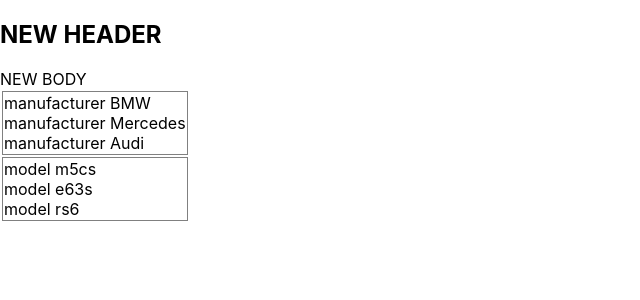
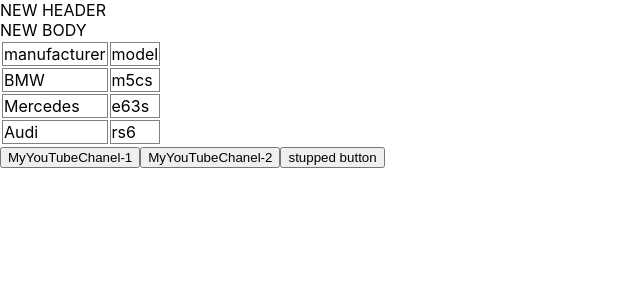
Before and after one commit to VitalickWeb/study-git, a React (Create React App) app: page / in a window 1280 px wide. Shown: the top 300 px of the page, without its empty margins (0-640 px from the left). Built offline with nearby package versions, Linux system fonts and the light colour scheme.

Commit message:
add file useState

```diff
--- a/src/App.tsx
+++ b/src/App.tsx
@@ -1,21 +1,49 @@
 import React from 'react';
 import './App.css';
-import { Header } from './Header';
-import { Body } from './Body';
+import {Header} from './Header';
+import {Body} from './Body';
 import {CarsType, Footer} from './Footer';
+import {UniversalButton} from "./components/button/UniversalButton";
 
 
 const App = () => {
     const topCars: Array<CarsType> = [
-        {manufacturer:'BMW', model:'m5cs'},
-        {manufacturer:'Mercedes', model:'e63s'},
-        {manufacturer:'Audi', model:'rs6'}
+        {manufacturer: 'BMW', model: 'm5cs'},
+        {manufacturer: 'Mercedes', model: 'e63s'},
+        {manufacturer: 'Audi', model: 'rs6'}
     ]
+
+
+    //Прописываем логику на кнопку выше
+    const buttonFoo1 = (subscriber: string, age: number) => {
+        console.log(subscriber, age);
+    }
+    const buttonFoo2 = (subscriber: string, age: number) => {
+        console.log(subscriber, age);
+    }
+    const buttonFoo3 = () => {
+        console.log('i am stupped button');
+    }
     return (
         <div className="App">
             <Header title={'NEW HEADER'}/>
             <Body title={'NEW BODY'}/>
-            <Footer cars={topCars} />
+            <Footer cars={topCars}/>
+
+            <div>
+                <UniversalButton
+                    name={'MyYouTubeChanel-1'}
+                    callBack={() => buttonFoo1('Vit here', 41)}
+                />
+                <UniversalButton
+                    name={'MyYouTubeChanel-2'}
+                    callBack={() => buttonFoo2('Liza here', 15)}
+                />
+                <UniversalButton
+                    name={'stupped button'}
+                    callBack={buttonFoo3}
+                />
+            </div>
         </div>
     );
 }
--- a/src/Footer.tsx
+++ b/src/Footer.tsx
@@ -7,31 +7,25 @@ type FooterCarsType = {
 }
 
 export const Footer = (props: FooterCarsType) => {
+    const carsRender = props.cars.map((manufacturerCar, i) => {
+        return (
+            <tr key={i}>
+                <td>{manufacturerCar.manufacturer}</td>
+                <td>{manufacturerCar.model}</td>
+            </tr>
+        )
+    });
 
-    /* const carsModel = props.cars.map((elem, i) => {
-         return <tr key={i}><td>{`manufacturer ${elem.manufacturer} model ${elem.model}`}</td></tr>
-     });*/
-    const carsModel1 = props.cars.map((manufacturerCar, i) => {
-        return <div key={i}>{`manufacturer ${manufacturerCar.manufacturer}`}</div>
-    });
-    const carsModel2 = props.cars.map((ModelCar, i) => {
-        return <div key={i}>{`model ${ModelCar.model}`}</div>
-    });
     return (
         <table className={'manufacturer'}>
             <thead>
-                <tr>
-                    <td>
-                        {carsModel1}
-                    </td>
-                </tr>
+            <tr>
+                <td>manufacturer</td>
+                <td>model</td>
+            </tr>
             </thead>
             <tbody>
-                <tr>
-                    <td>
-                        {carsModel2}
-                    </td>
-                </tr>
+                {carsRender}
             </tbody>
         </table>
     );
--- a/src/Header.tsx
+++ b/src/Header.tsx
@@ -1,11 +1,15 @@
+import React from "react";
+
 type HeaderType = {
     title: string
 }
 
 export const Header = (props: HeaderType) => {
+    //Для того что бы передать сюда аргументы нужно в кноке расставить скобки с права и с лева
+
     return (
         <>
-            <h2>{props.title}</h2>
+            <span>{props.title}</span>
         </>
     );
 }
--- /dev/null
+++ b/src/components/button/UniversalButton.tsx
@@ -0,0 +1,18 @@
+import React from 'react'
+
+type ButtonPropsType = {
+    name: string
+    callBack: () => void// колбэк функция!!!
+}
+
+export const UniversalButton = (props: ButtonPropsType) => {
+    //универсальная компонента, возможно добавления каких то свойств, например цвет кнопки
+    const onClickHandler = () => {
+        props.callBack()//вызываем колбэк функцию!!!
+    }
+    return (
+        <>
+            <button onClick={onClickHandler}>{props.name}</button>
+        </>
+    );
+}
```
Also changed, not shown: src/components/hooks/useState/useState.tsx (added).
